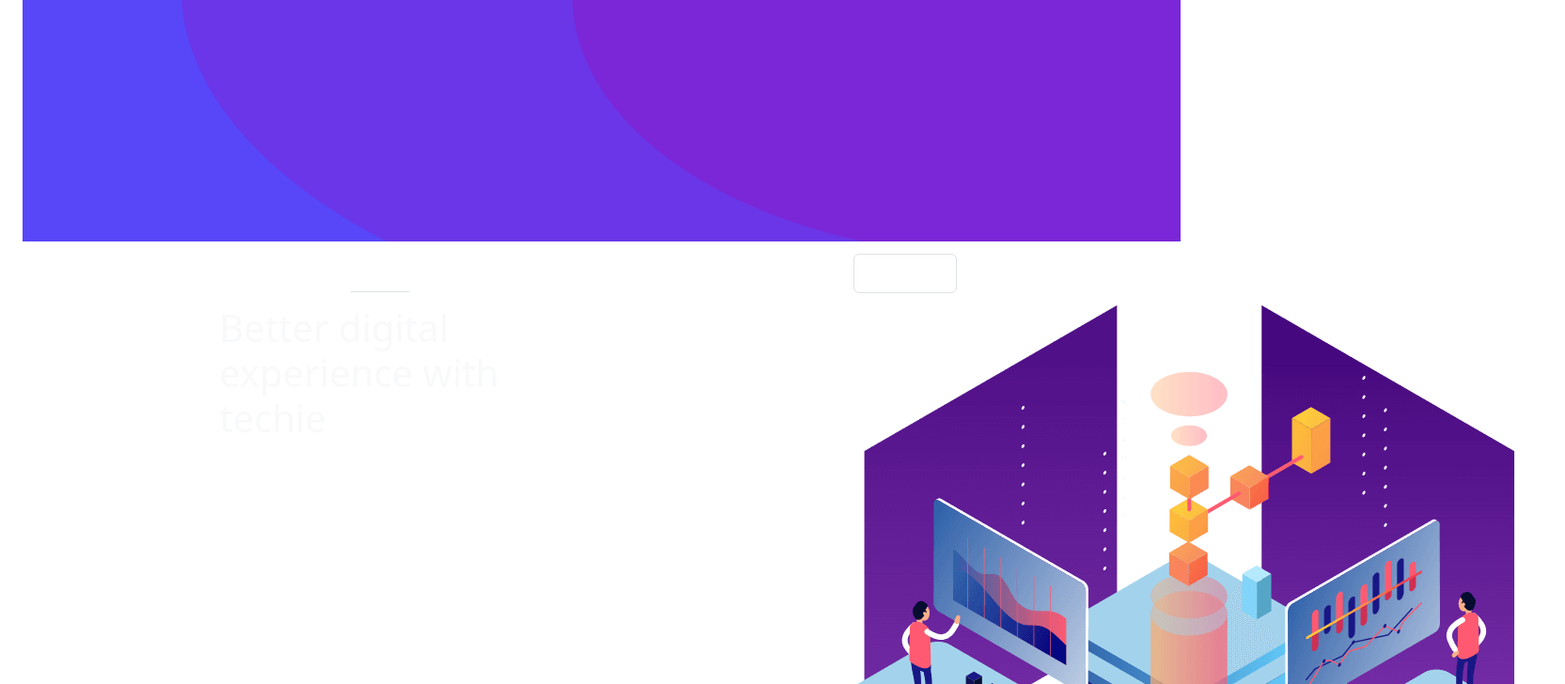
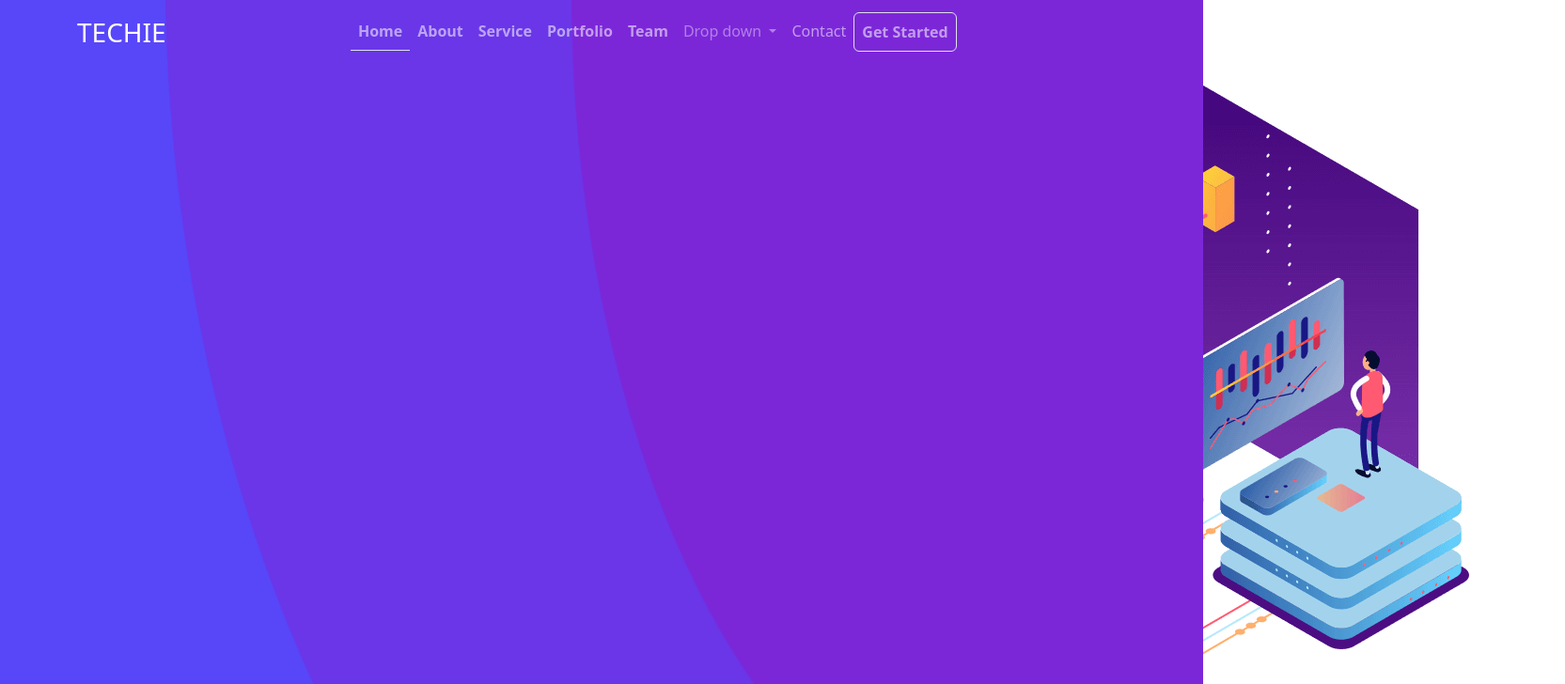
Before and after one commit to wpoth/bootstrap-wesley, a plain HTML site: page index.html in a window 1280 px wide. Shown: the top 728 px of the page at 94% size, 1665 px wide, since content can reach past the window. Drawn offline with nearby package versions, Linux system fonts and the light colour scheme.

Commit message:
background image done but h1 text gone

```diff
--- a/index.html
+++ b/index.html
@@ -13,8 +13,8 @@
 </head>
 
 <body>
-  <div class="container-fluid">
-    <img src="/img/counts-bg.png" class="container-fluid" alt="">
+  <div class="container-fluid p-0 position-relative">
+    <img src="/img/counts-bg.png" class="position-absolute top-0 start-0 w-100 h-100" alt="" />
     <nav class="navbar navbar-expand-lg navbar-dark bg-transparent">
       <div class="container">
         <a class="navbar-brand fs-3" href="#">TECHIE</a>
@@ -25,10 +25,11 @@
         <div class="collapse navbar-collapse" id="navbarNav">
           <ul class="navbar-nav mx-auto">
             <li class="nav-item">
-              <a class="nav-link border-bottom border-opacity-75 fw-semibold" href="#">Home </a>
+              <a class="nav-link border-bottom border-opacity-75 fw-semibold" href="#">Home
+              </a>
             </li>
             <li class="nav-item">
-              <a class="nav-link  fw-semibold" href="#">About</a>
+              <a class="nav-link fw-semibold" href="#">About</a>
             </li>
             <li class="nav-item">
               <a class="nav-link fw-semibold" href="#">Service</a>
@@ -48,9 +49,11 @@
                 <li><a class="dropdown-item" href="#">Action</a></li>
                 <li><a class="dropdown-item" href="#">Another action</a></li>
                 <li>
-                  <hr class="dropdown-divider">
+                  <hr class="dropdown-divider" />
                 </li>
-                <li><a class="dropdown-item" href="#">Something else here</a></li>
+                <li>
+                  <a class="dropdown-item" href="#">Something else here</a>
+                </li>
               </ul>
             </li>
             <li class="nav-item">
@@ -65,15 +68,15 @@
     </nav>
     <div class="container-fluid color-white">
       <div class="row justify-content-end">
-        <div class="container-md row-6 col-4 text-start">
-          <h1 class="text-light">Better digital experience with techie</h1>
+        <div class="container-md fw-bolder row-1 col-4 text-center align-middle">
+          <h1 class="text-light">Better Digital Experience With Techie</h1>
         </div>
-        <div class="col-4">
-          <img src="/img/hero-img.png" alt="">
+        <div class="col-5">
+          <img src="/img/hero-img.png" alt="" />
         </div>
-
       </div>
     </div>
+  </div>
 </body>
 
 </html>
```
